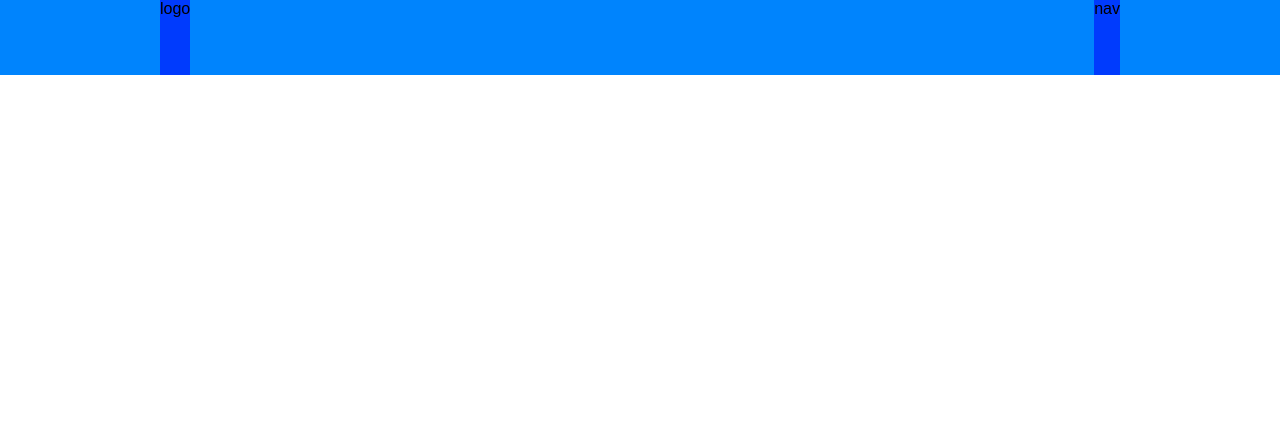
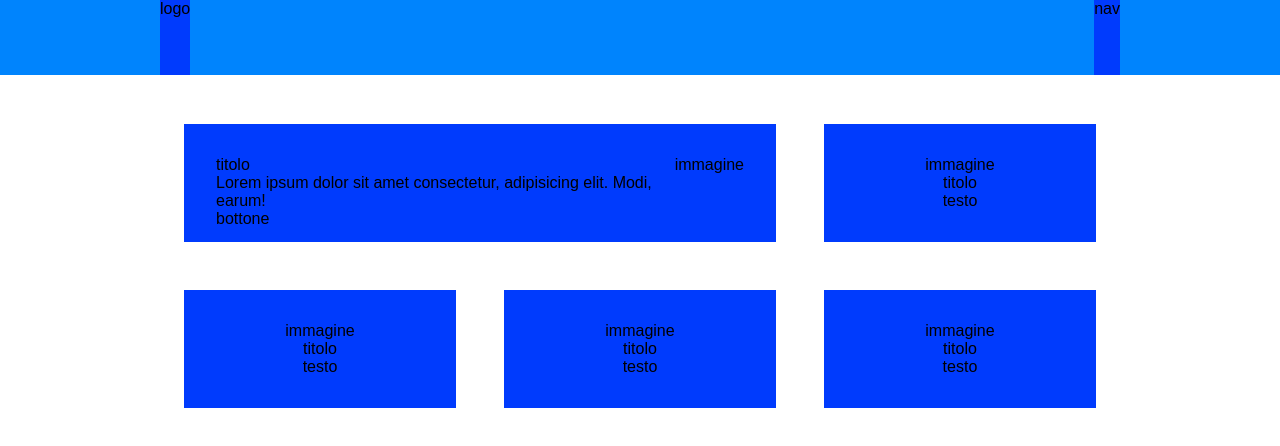
Before and after one commit to AlexNunzi/htmlcss-responsive-layout, a plain HTML site: page index.html in a window 1280 px wide. Drawn offline with Linux system fonts and the light colour scheme.

Commit message:
Layout prima sezione di main

```diff
--- a/css/style.css
+++ b/css/style.css
@@ -18,13 +18,14 @@
 
 .debug .dbg-item{
     background-color: var(--secondary-color);
+}
+
+.debug header .dbg-item{
     height: 75px;
 }
 
 /* DEBUG MAIN -------------------------------------- */
-.debug .dbg-item{
-    background-color: var(--secondary-color);
-}
+
 
 /* DEBUG FOOTER ------------------------------------ */
 
@@ -48,6 +49,8 @@
 .align-center{
     align-items: center;
 }
+
+
 /* HEADER ------------------------------------------ */
 
 header{
@@ -64,7 +67,27 @@ header{
 
 /* MAIN -------------------------------------------- */
 
+main{
+    padding-top: 100px;
+}
 
+main .card{
+    margin-bottom: 1.5rem;
+    text-align: left;
+    padding: 2rem;
+    text-align: center;
+}
+
+main .card:first-child{
+    padding-bottom: 0;
+    text-align: left;
+}
+
+main .card .card-img{
+    text-align: center;
+}
+
+/* intro SECTION ----------------------------------- */
 
 
 /* FOOTER ------------------------------------------ */
@@ -76,12 +99,35 @@ header{
     .container{
         max-width: 730px;
     }
+
+    .cards{
+        display: flex;
+        flex-wrap: wrap;
+    }
+
+    #intro .card{
+        width: calc((100% / 3) - 3rem);
+        margin: 1.5rem;
+    }
+
+    #intro .card:first-child{
+        width: calc((100% / 3 *2) - 3rem);
+
+    }
+
+    #intro .card .card-img{
+        text-align: left;
+    }
 }
 
 @media screen and (min-width: 992px){
     .container{
         max-width: 960px;
     }
+
+    #intro .card:first-child{
+        display: flex;
+    }
 }
 
 /* ANIMAZIONI -------------------------------------- */
--- a/index.html
+++ b/index.html
@@ -19,38 +19,42 @@
 
         <main>
             <section id="intro">
-                <div class="container d-flex">
-                    <div class="dbg-item">
+                <div class="container">
+                    <div class="cards">
+                        <div class="dbg-item card">
+                            <div class="card-text">
                                 <div>titolo</div>
-                        <div>testo</div>
+                                <div>Lorem ipsum dolor sit amet consectetur, adipisicing elit. Modi, earum!</div>
                                 <div>bottone</div>
-                        <div>immagine</div>
+                            </div>
+                            <div class="card-img">immagine</div>
                         </div>
 
-                    <div class="dbg-item">
+                        <div class="dbg-item card">
                             <div>immagine</div>
                             <div>titolo</div>
                             <div>testo</div>
                         </div>
 
-                    <div class="dbg-item">
+                        <div class="dbg-item card">
                             <div>immagine</div>
                             <div>titolo</div>
                             <div>testo</div>
                         </div>
 
-                    <div class="dbg-item">
+                        <div class="dbg-item card">
                             <div>immagine</div>
                             <div>titolo</div>
                             <div>testo</div>
                         </div>
 
-                    <div class="dbg-item">
+                        <div class="dbg-item card">
                             <div>immagine</div>
                             <div>titolo</div>
                             <div>testo</div>
                         </div>
 
+                    </div>
                 </div>
             </section>
         </main>
```
Lines whose indentation alone changed are shown as unchanged.
